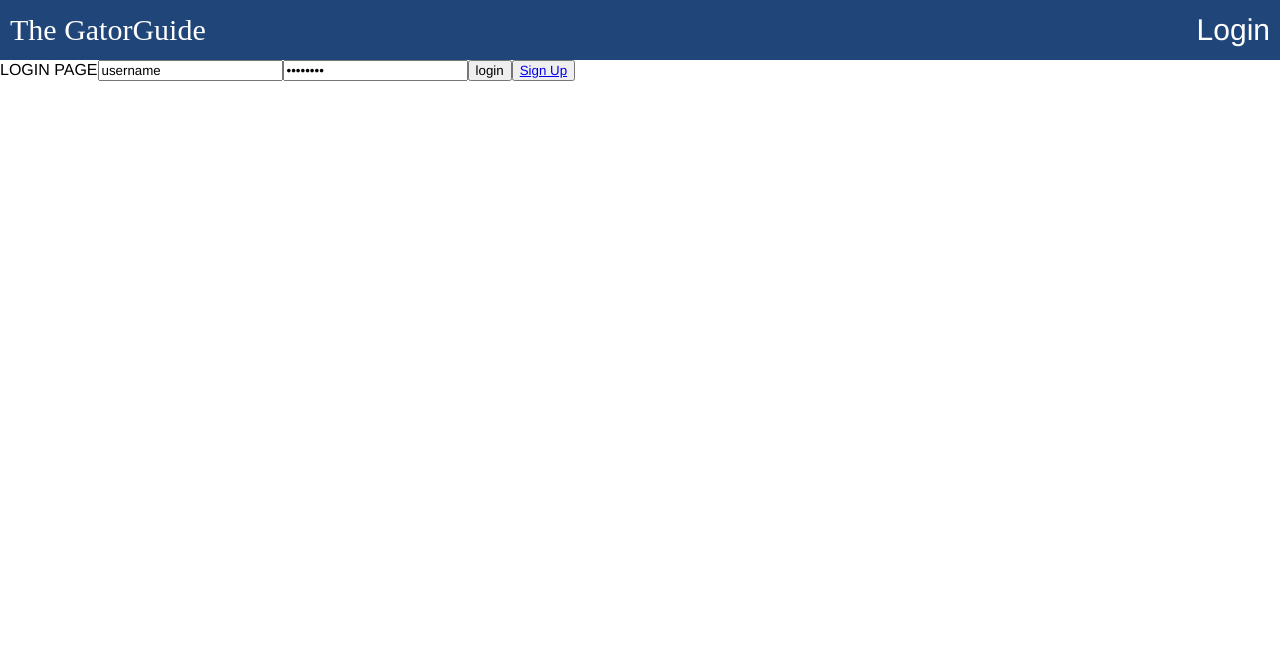
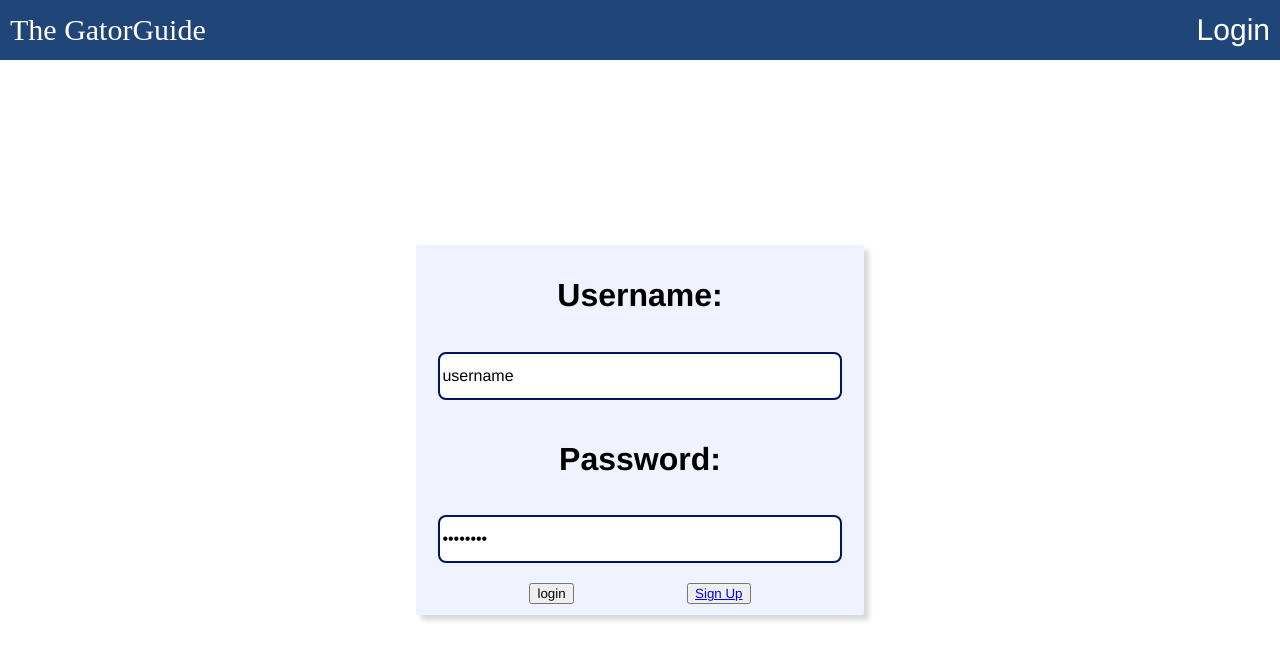
Before and after one commit to CaseZumbrum/GatorGuide, a React (Vite) app in the folder frontend/: page /#/login in a window 1280 px wide. Shown: the top 660 px of the page. Built offline with nearby package versions, Linux system fonts and the light colour scheme.

Commit message:
Updates to User Login Pages
Updates to User Login Pages

```diff
--- a/frontend/src/Components/LoginPage/LoginPage.css
+++ b/frontend/src/Components/LoginPage/LoginPage.css
@@ -0,0 +1,37 @@
+.loginContainer {
+    display: flex;
+    align-items:center;
+    border: 0px solid rgb(0, 20, 101);
+    border-radius: 2px;
+    background-color: #f1f2ff;
+    height:50%;
+    flex-direction: row;
+    justify-content: space-evenly;
+    flex-wrap: wrap;
+    align-content: space-evenly;
+    box-shadow: 5px 5px 5px rgba(0, 0, 0, 0.151);
+    margin: 2%;
+    max-width: 35%;
+  }
+
+.field {
+    display: flex;
+    align-items:flex-start;
+    border: 2px solid rgb(0, 20, 101);
+    border-left: 2px solid rgb(0, 20, 101);
+    border-radius: 8px;
+    background-color: #ffffff;
+    height: 6vh;
+    font-size: 2vh;
+    flex-direction: row;
+    justify-content: space-evenly;
+    flex-wrap: wrap;
+    align-content: space-evenly;
+    margin: 2%;
+    margin-top: 5px;
+    width: 90%;
+}
+
+.loginTitle {
+    justify-self: left;
+}
--- a/frontend/src/Components/LoginPage/LoginPage.tsx
+++ b/frontend/src/Components/LoginPage/LoginPage.tsx
@@ -8,21 +8,27 @@ function LoginPage() {
   const [password, setPassword] = useState<string>("");
   const navigate = useNavigate();
   return (
-    <div>
-      LOGIN PAGE
+    <div style={{display:"flex", alignContent:"center", justifyContent:"center", alignItems:"center", height:"100%"}}>
+      <div className="loginContainer">
+        <div style={{justifyContent : "left"}}>
+          <h1 className="loginTitle">Username: </h1>
+        </div>
         <input
           type="text"
           onChange={(e) => {
             setUserName(e.target.value);
           }}
           defaultValue={"username"}
+          className="field"
         ></input>
+        <h1 className="loginTitle">Password: </h1>
         <input
           type="password"
           onChange={(e) => {
             setPassword(e.target.value);
           }}
           defaultValue={"password"}
+          className="field"
         ></input>
         <button
           onClick={(e) => {
@@ -35,6 +41,8 @@ function LoginPage() {
           <Link to="/signup"> Sign Up</Link>
         </button>
       </div>
+
+    </div>
   );
 }
 
--- a/frontend/src/Components/PlanBuilder/PlanBuilder.tsx
+++ b/frontend/src/Components/PlanBuilder/PlanBuilder.tsx
@@ -116,6 +116,9 @@ function PlanBuilder({ plan }: props) {
           console.log(data);
         });
       }
+      else {
+        alert("Saved Plan")
+      }
     });
   };
 
```
Lines whose indentation alone changed are shown as unchanged.
